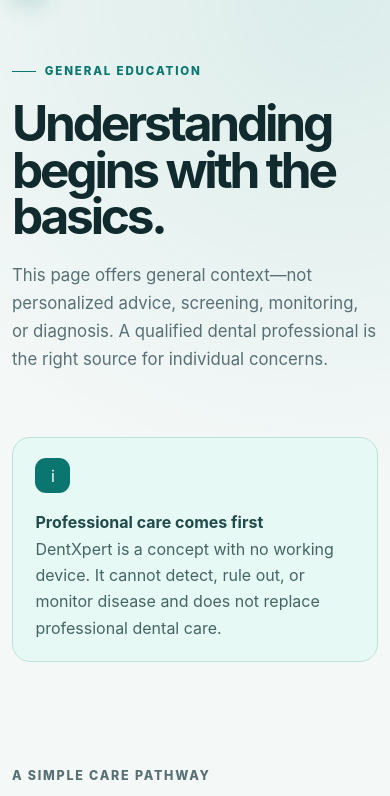
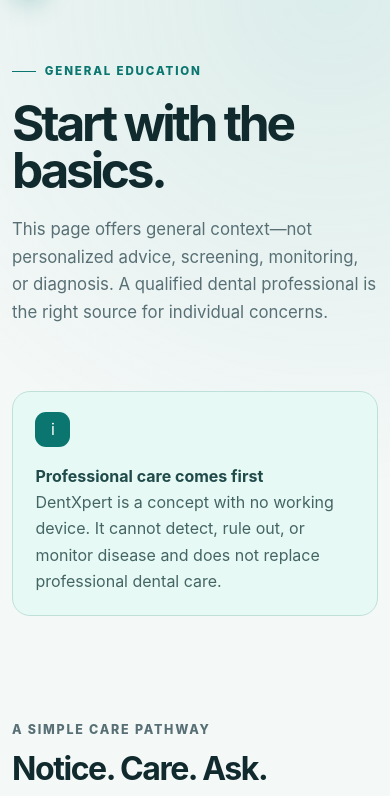
Before and after one commit to Reyansh-15/dentxpert-home-scanner, a website: page website2/learn.html in a window 390 px wide. Shown: the part 41-837 px from the top of the page. Drawn offline with Linux system fonts and the light colour scheme.

Commit message:
Prevent mobile learn heading overflow

```diff
--- a/website2/learn.html
+++ b/website2/learn.html
@@ -1,5 +1,5 @@
 <!doctype html><html lang="en"><head><meta charset="utf-8"><meta name="viewport" content="width=device-width,initial-scale=1"><meta name="description" content="General oral-health education and clear guidance to seek professional care."><title>Learn | DentXpert research concept</title><link rel="stylesheet" href="site.css"><script src="site.js" defer></script></head><body><a class="skip" href="#main">Skip to content</a><header><div class="wrap top"><a class="brand" href="home.html"><span class="brand-mark">D</span>DENTXPERT</a><div class="nav-shell"><button class="menu-button" id="menu-button" aria-controls="primary-nav" aria-expanded="false">Menu</button><nav id="primary-nav" aria-label="Main navigation"><a href="home.html">Home</a><a href="explore.html">Explore</a><a href="learn.html" aria-current="page">Learn</a><a href="discover.html">Discover</a><a href="technology.html">Technology</a><a href="pricing.html">Pricing</a><a href="faq.html">FAQ</a><a href="about.html">About</a></nav><button class="icon-button" id="theme-toggle" aria-pressed="false" aria-label="Toggle color theme">◐</button></div></div></header>
-<main id="main"><section class="page-hero wrap"><p class="eyebrow">General education</p><h1>Understanding begins with the basics.</h1><p class="lead">This page offers general context—not personalized advice, screening, monitoring, or diagnosis. A qualified dental professional is the right source for individual concerns.</p></section><div class="wrap"><aside class="status-strip"><span class="status-icon">i</span><div><strong>Professional care comes first</strong><p>DentXpert is a concept with no working device. It cannot detect, rule out, or monitor disease and does not replace professional dental care.</p></div></aside></div>
+<main id="main"><section class="page-hero wrap"><p class="eyebrow">General education</p><h1>Start with the basics.</h1><p class="lead">This page offers general context—not personalized advice, screening, monitoring, or diagnosis. A qualified dental professional is the right source for individual concerns.</p></section><div class="wrap"><aside class="status-strip"><span class="status-icon">i</span><div><strong>Professional care comes first</strong><p>DentXpert is a concept with no working device. It cannot detect, rule out, or monitor disease and does not replace professional dental care.</p></div></aside></div>
 <section class="section"><div class="wrap"><div class="section-head"><div><p class="kicker">A simple care pathway</p><h2>Notice. Care. Ask.</h2></div><p>Visual information can be useful only when it is accurate, understandable, and connected to appropriate professional advice.</p></div><div class="flow"><article class="flow-step"><p class="label">Every day</p><h3>Maintain routines</h3><p>Follow the oral-hygiene guidance given by your dental professional.</p></article><article class="flow-step"><p class="label">Regularly</p><h3>Attend check-ups</h3><p>Routine professional visits matter even when nothing feels wrong.</p></article><article class="flow-step"><p class="label">When concerned</p><h3>Notice changes</h3><p>Persistent pain, swelling, bleeding, or unusual changes deserve attention.</p></article><article class="flow-step"><p class="label">Next step</p><h3>Ask a professional</h3><p>Seek qualified care rather than relying on an image or unvalidated tool.</p></article></div></div></section>
 <section class="section"><div class="wrap callout"><p class="kicker">Important boundary</p><h2>An image is not a diagnosis.</h2><p>Interpretation depends on clinical context, examination, appropriate imaging, and professional judgment. If you have urgent or worsening symptoms, contact a qualified healthcare professional.</p><a class="button" href="faq.html">Read safety answers →</a></div></section></main>
 <footer><div class="wrap"><div class="footer-grid"><div class="footer-brand"><a class="brand" href="home.html">DENTXPERT</a><p>Early-stage research concept. No working device and not a substitute for professional dental care.</p></div><div class="footer-links"><strong>Explore</strong><a href="explore.html">Concepts</a><a href="technology.html">Technology</a><a href="discover.html">Research</a></div><div class="footer-links"><strong>Project</strong><a href="learn.html">Learn</a><a href="pricing.html">Pricing</a><a href="faq.html">FAQ</a><a href="about.html">About</a></div></div><div class="footer-bottom"><span>© 2026 DentXpert</span><span>No personal or medical data collected</span></div></div></footer></body></html>
```
